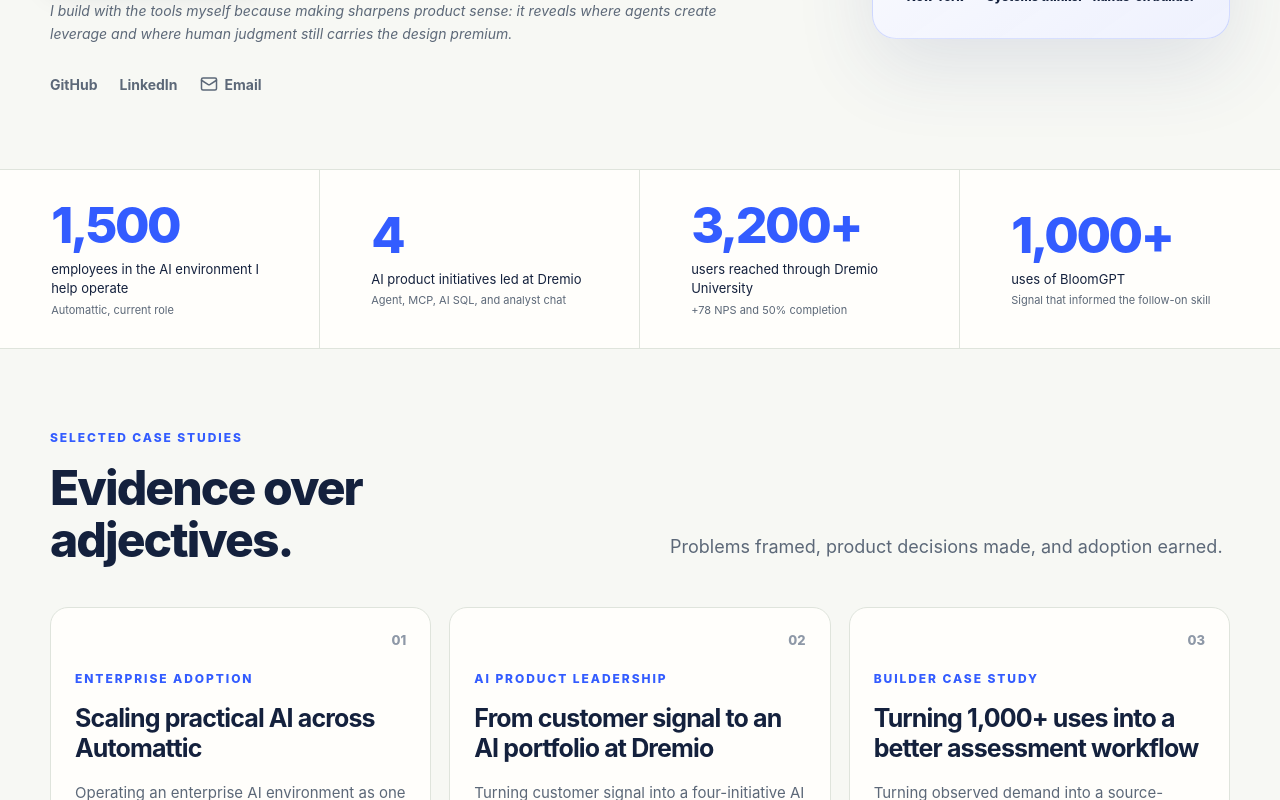
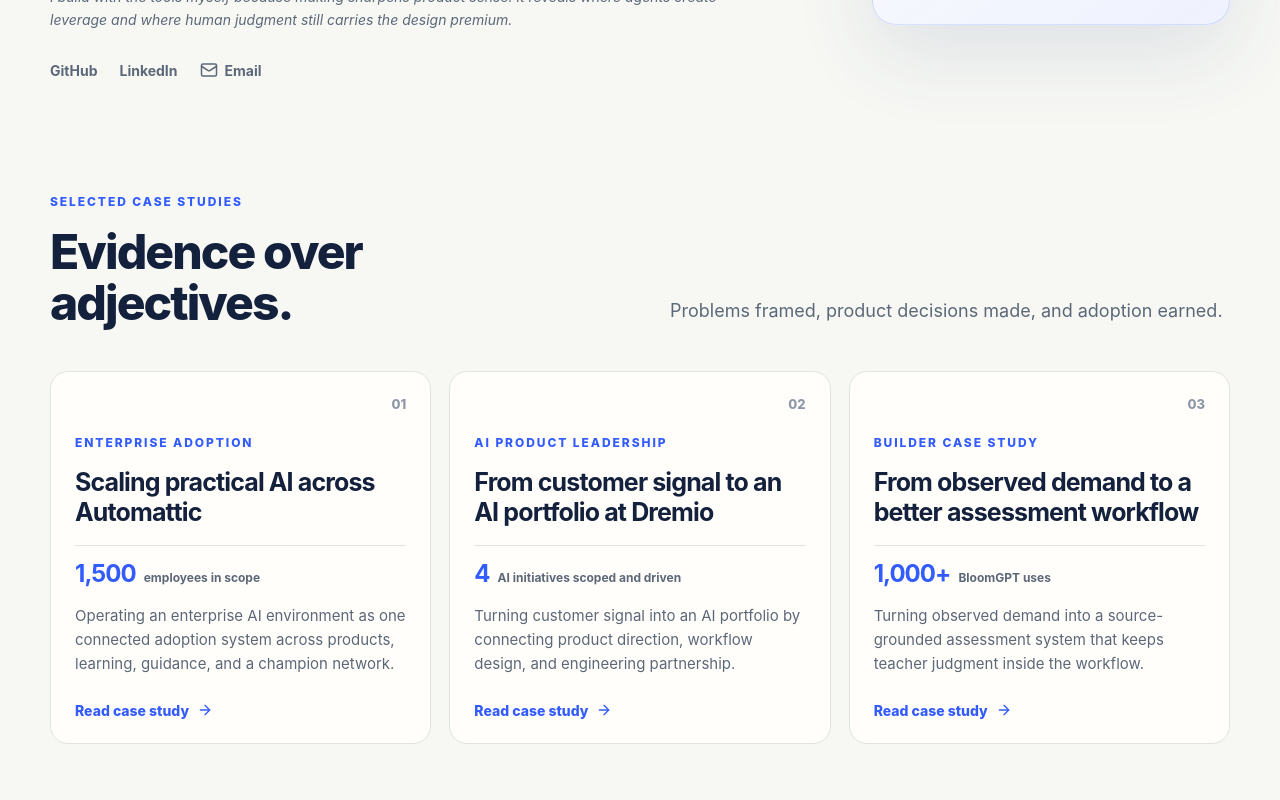
Before and after one commit to bobuel/aydoon, a React (Vite) app: page / in a window 1280 px wide. Shown: the part 580-1380 px from the top of the page. Built offline with nearby package versions, Linux system fonts and the light colour scheme.

Commit message:
Attach homepage evidence to case studies

```diff
--- a/components/EmployerPortfolio.tsx
+++ b/components/EmployerPortfolio.tsx
@@ -1,6 +1,6 @@
 import { ArrowRight, Mail } from 'lucide-react';
 import { Link } from 'react-router-dom';
-import { CASE_STUDIES, PROFILE, PROOF_METRICS } from '../content';
+import { CASE_STUDIES, PROFILE } from '../content';
 import SkipLink from './SkipLink';
 import SiteFooter from './SiteFooter';
 import SiteHeader from './SiteHeader';
@@ -46,16 +46,6 @@
           </aside>
         </section>
 
-        <section className="proof-band" aria-label="Verified proof points">
-          {PROOF_METRICS.map((metric) => (
-            <div className="metric" key={metric.value + metric.label}>
-              <strong>{metric.value}</strong>
-              <span>{metric.label}</span>
-              {metric.note && <small>{metric.note}</small>}
-            </div>
-          ))}
-        </section>
-
         <section className="case-section home-case-section" id="work" aria-labelledby="case-heading">
           <div className="section-heading">
             <div>
@@ -70,6 +60,10 @@
                 <span className="case-number">0{index + 1}</span>
                 <p className="eyebrow">{study.eyebrow}</p>
                 <h3>{study.title}</h3>
+                <div className="case-proof">
+                  <strong>{study.evidence[0].value}</strong>
+                  <span>{study.evidence[0].label}</span>
+                </div>
                 <p>{study.summary}</p>
                 <Link className="text-link" to={`/case-studies/${study.slug}`}>
                   Read case study <ArrowRight aria-hidden="true" size={16} />
--- a/content.ts
+++ b/content.ts
@@ -40,7 +40,7 @@
     eyebrow: 'Enterprise adoption',
     title: 'Scaling practical AI across Automattic',
     summary:
-      'Operating an enterprise AI environment as one connected adoption system across products, learning, guidance, and a champion network for 1,500 employees.',
+      'Operating an enterprise AI environment as one connected adoption system across products, learning, guidance, and a champion network.',
     role: 'AI Adoption Manager, Automattic',
     period: 'March 2026–present',
     evidence: [
@@ -94,7 +94,7 @@
     eyebrow: 'AI product leadership',
     title: 'From customer signal to an AI portfolio at Dremio',
     summary:
-      'Turning customer signal into a four-initiative AI portfolio by connecting product direction, workflow design, and engineering partnership.',
+      'Turning customer signal into an AI portfolio by connecting product direction, workflow design, and engineering partnership.',
     role: 'Senior AI Product Manager and Director, Education & Documentation',
     period: 'January 2024–March 2026',
     evidence: [
@@ -147,7 +147,7 @@
   {
     slug: 'bloom-assessment-workflow',
     eyebrow: 'Builder case study',
-    title: 'Turning 1,000+ uses into a better assessment workflow',
+    title: 'From observed demand to a better assessment workflow',
     summary:
       'Turning observed demand into a source-grounded assessment system that keeps teacher judgment inside the workflow.',
     role: 'Product concept, workflow design, and implementation',
--- a/styles.css
+++ b/styles.css
@@ -50,7 +50,7 @@
 .menu-toggle { display: none; min-height: 44px; padding: 0 12px; align-items: center; gap: 7px; border: 1px solid var(--line); border-radius: 999px; background: var(--white); font-size: 13px; font-weight: 800; cursor: pointer; }
 
 .eyebrow { margin: 0 0 16px; color: var(--blue); font-size: 12px; line-height: 1.2; font-weight: 800; letter-spacing: .16em; text-transform: uppercase; }
-.hero { padding: 86px 0 76px; display: grid; grid-template-columns: minmax(0, 1.45fr) minmax(300px, .7fr); gap: 80px; align-items: center; }
+.hero { padding: 72px 0 52px; display: grid; grid-template-columns: minmax(0, 1.45fr) minmax(300px, .7fr); gap: 80px; align-items: center; }
 .hero h1 { margin: 0; max-width: 760px; font-size: clamp(42px, 5.4vw, 70px); line-height: 1.04; font-weight: 820; letter-spacing: -.045em; }
 .hero h1 span { color: var(--blue); }
 .hero-lede { max-width: 730px; margin: 30px 0 0; color: var(--muted); font-size: clamp(18px, 2vw, 22px); line-height: 1.55; }
@@ -95,7 +95,10 @@
 .section-action { display: flex; justify-content: center; margin-top: 38px; }
 .home-case-card { min-height: 300px; padding: 24px; }
 .home-case-card .eyebrow { margin-top: 24px; }
-.home-case-section { padding-block: 82px 92px; }
+.case-proof { margin-top: 18px; padding-top: 16px; display: flex; align-items: baseline; gap: 8px; border-top: 1px solid var(--line); }
+.case-proof strong { color: var(--blue); font-size: 24px; line-height: 1; letter-spacing: -.04em; }
+.case-proof span { color: var(--muted); font-size: 12px; font-weight: 750; }
+.home-case-section { padding-block: 64px 82px; }
 
 .build-section { padding: 100px 0 120px; border-block: 1px solid var(--line); background: #edf0eb; }
 .filter-row { display: flex; flex-wrap: wrap; gap: 9px; margin-bottom: 32px; }
```
Also changed, not shown: 1 other file (tests, documents, lock files or other folders).
